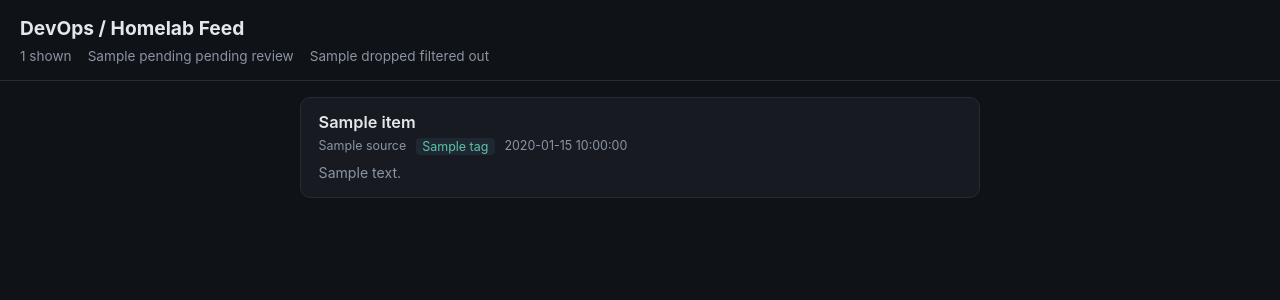
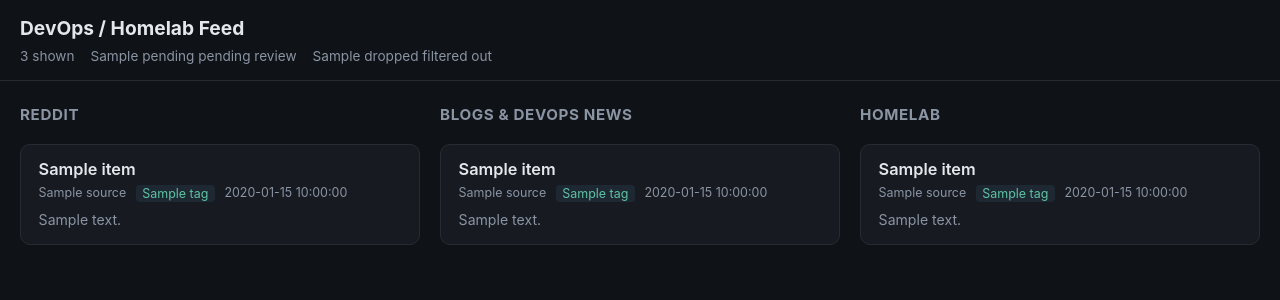
Before and after one commit to Revanito/devops-feed-curator, a FastAPI app: template app/templates/index.html in a window 1280 px wide. Shown: the top 300 px of the page. Run offline with FastAPI, Linux system fonts and the light colour scheme; the template is opened without the code that fills it: most values are stand-ins (such as "Sample title", 1, 10 or a date in 2020); parts of the project's set-up code (start-up, migrations or seed data) failed here and were passed over.

Commit message:
Split feed into 3 columns: Reddit, Blogs & DevOps News, Homelab
Homelab-tagged items win regardless of source (so r/homelab and
homelab-flavored blog posts land in that column, not Reddit's).

```diff
--- a/app/main.py
+++ b/app/main.py
@@ -55,11 +55,27 @@ app = FastAPI(lifespan=lifespan)
 app.mount("/static", StaticFiles(directory="static"), name="static")
 
 
+def _split_columns(items: list) -> tuple[list, list, list]:
+    reddit, blogs, homelab = [], [], []
+    for item in items:
+        if (item["tag"] or "").lower() == "homelab":
+            homelab.append(item)
+        elif item["source"].startswith("r/"):
+            reddit.append(item)
+        else:
+            blogs.append(item)
+    return reddit, blogs, homelab
+
+
 @app.get("/")
 def index(request: Request):
-    items = db.get_curated(limit=150)
+    items = db.get_curated(limit=300)
     stats = db.counts()
-    return templates.TemplateResponse("index.html", {"request": request, "items": items, "stats": stats})
+    reddit_items, blog_items, homelab_items = _split_columns(items)
+    return templates.TemplateResponse("index.html", {
+        "request": request, "stats": stats,
+        "reddit_items": reddit_items, "blog_items": blog_items, "homelab_items": homelab_items,
+    })
 
 
 @app.post("/refresh")
--- a/app/static/style.css
+++ b/app/static/style.css
@@ -52,13 +52,40 @@ header h1 {
   cursor: pointer;
 }
 
-main {
-  max-width: 720px;
+main.columns {
+  max-width: 1440px;
   margin: 0 auto;
-  padding: 1rem 1.25rem 3rem;
+  padding: 1.25rem;
+  display: grid;
+  grid-template-columns: repeat(3, minmax(0, 1fr));
+  gap: 1.25rem;
+  align-items: start;
+}
+
+.column {
   display: flex;
   flex-direction: column;
   gap: 0.75rem;
+  min-width: 0;
+}
+
+.column h2 {
+  margin: 0 0 0.25rem;
+  font-size: 0.95rem;
+  text-transform: uppercase;
+  letter-spacing: 0.04em;
+  color: var(--muted);
+  position: sticky;
+  top: 3.6rem;
+  background: var(--bg);
+  padding: 0.25rem 0;
+}
+
+@media (max-width: 980px) {
+  main.columns {
+    grid-template-columns: 1fr;
+  }
+  .column h2 { position: static; }
 }
 
 .card {
--- a/app/templates/index.html
+++ b/app/templates/index.html
@@ -10,16 +10,13 @@
 <header>
   <h1>DevOps / Homelab Feed</h1>
   <div class="stats">
-    <span>{{ items|length }} shown</span>
+    <span>{{ reddit_items|length + blog_items|length + homelab_items|length }} shown</span>
     <span>{{ stats.pending or 0 }} pending review</span>
     <span>{{ stats.dropped or 0 }} filtered out</span>
   </div>
 </header>
-<main>
-  {% if not items %}
-    <p class="empty">No curated items yet — first poll may still be running, or nothing has passed the filter.</p>
-  {% endif %}
-  {% for item in items %}
+
+{% macro card(item) %}
   <article class="card">
     <a class="title" href="{{ item.link }}" target="_blank" rel="noopener">{{ item.title }}</a>
     <div class="meta">
@@ -29,7 +26,26 @@
     </div>
     {% if item.summary %}<p class="summary">{{ item.summary|striptags }}</p>{% endif %}
   </article>
-  {% endfor %}
+{% endmacro %}
+
+<main class="columns">
+  <section class="column">
+    <h2>Reddit</h2>
+    {% if not reddit_items %}<p class="empty">Nothing here yet.</p>{% endif %}
+    {% for item in reddit_items %}{{ card(item) }}{% endfor %}
+  </section>
+
+  <section class="column">
+    <h2>Blogs &amp; DevOps News</h2>
+    {% if not blog_items %}<p class="empty">Nothing here yet.</p>{% endif %}
+    {% for item in blog_items %}{{ card(item) }}{% endfor %}
+  </section>
+
+  <section class="column">
+    <h2>Homelab</h2>
+    {% if not homelab_items %}<p class="empty">Nothing here yet.</p>{% endif %}
+    {% for item in homelab_items %}{{ card(item) }}{% endfor %}
+  </section>
 </main>
 </body>
 </html>
```
